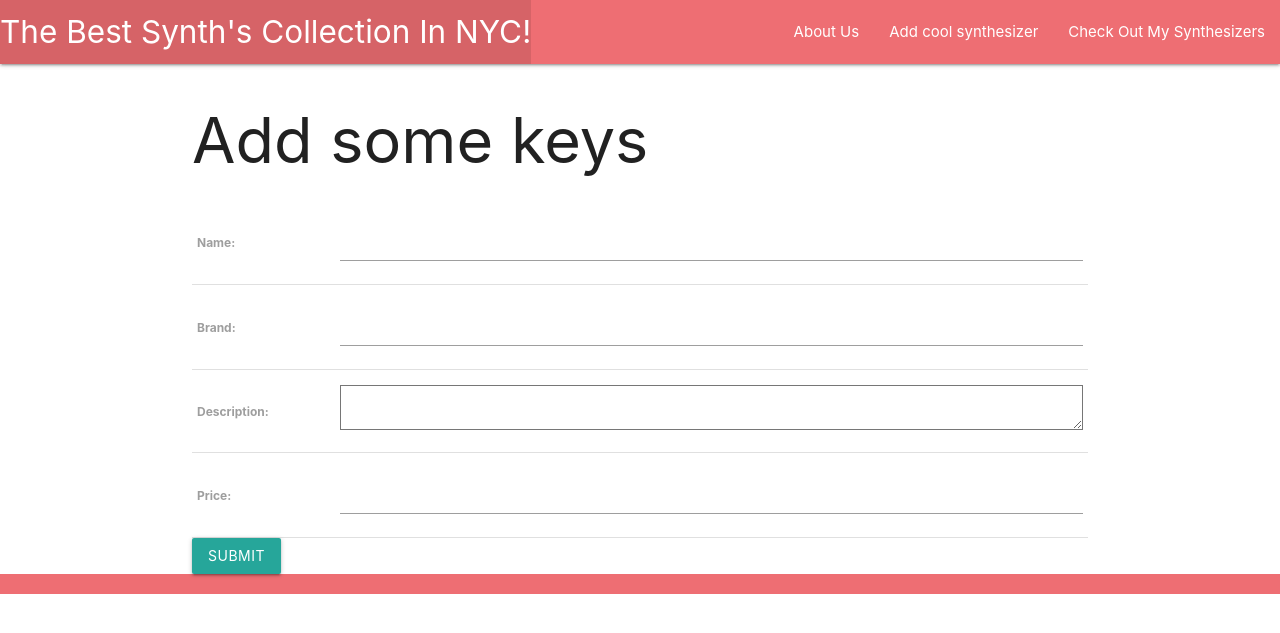
After one commit to jquan114/synthcollector_django, a Django app: page /synths/create/ in a window 1280 px wide. The commit adds this page. Shown: the top 633 px of the page. Run offline with Django 4.2, Linux system fonts and the light colour scheme.

Commit message:
wip: update /edit/delete functionality working for project 4

```diff
--- a/main_app/models.py
+++ b/main_app/models.py
@@ -1,6 +1,7 @@
 from pydoc import describe
 from unicodedata import name
 from django.db import models
+from django.urls import reverse
 
 # Create your models here.
 class Synth(models.Model):
@@ -11,3 +12,6 @@ class Synth(models.Model):
 
     def __str__(self):
         return self.name
+
+    def get_absolute_url(self):
+        return reverse('detail', kwargs={'synth_id':self.id})
--- a/main_app/templates/base.html
+++ b/main_app/templates/base.html
@@ -1,16 +1,17 @@
 {% load static %}
 <!DOCTYPE html>
 <html lang="en">
+
 <head>
     <meta charset="UTF-8" />
     <meta name="viewport" content="width=device-width, initial-scale=1.0" />
     <meta http-equiv="X-UA-Compatible" content="ie=edge" />
     <title>Synth Collector</title>
-    <link
-      href="https://cdnjs.cloudflare.com/ajax/libs/materialize/1.0.0/css/materialize.min.css"
-      rel="stylesheet" type="text/css" href="{% static 'css/style.css' %}" />
+    <link href="https://cdnjs.cloudflare.com/ajax/libs/materialize/1.0.0/css/materialize.min.css" rel="stylesheet"
+        type="text/css" href="{% static 'css/style.css' %}" />
 
 </head>
+
 <body>
     <header class="navbar-fixed">
         <nav>
@@ -21,8 +22,9 @@
                     </li>
                 </ul>
                 <ul class="right">
-            <li><a href="/about">About</a></li>
-            <li><a href="/synths">Check Out My Synthesizers </a></li>
+                    <li><a href="{% url 'about' %}">About Us</a></li>
+                    <li><a href="{% url 'synths_create' %}">Add cool synthesizer</a></li>
+                    <li><a href="{% url 'index' %}">Check Out My Synthesizers </a></li>
                 </ul>
             </div>
         </nav>
@@ -34,4 +36,5 @@
         </div>
     </footer>
 </body>
+
 </html>
--- /dev/null
+++ b/main_app/templates/main_app/synth_form.html
@@ -0,0 +1,17 @@
+{% extends 'base.html' %}
+{% block content %}
+
+{% if object %}
+<h1>Edit <span class="teal-text">{{synth.name}}</span></h1>
+{% else %}
+<h1> Add some keys </h1>
+{% endif %}
+
+<form action="" method="post">
+    {% csrf_token %}
+    <table>
+        {{ form.as_table }}
+    </table>
+    <input type="submit" value="Submit" class="btn" />
+</form>
+{% endblock %}
--- a/main_app/templates/synths/detail.html
+++ b/main_app/templates/synths/detail.html
@@ -13,6 +13,10 @@
         <p> Price: Piano</p>
         {% endif %}
     </div>
+    <div class="card-action">
+        <a href="{% url 'synths_update' synth.id %}">Edit</a>
+        <a href="{% url 'synths_delete' synth.id %}">Delete</a>
+      </div>
 </div>
 
 {% endblock %}
--- a/main_app/urls.py
+++ b/main_app/urls.py
@@ -7,4 +7,7 @@ urlpatterns = [
     path('about/',views.about,name='about'),
     path('synths/',views.synths_index,name='index'),
     path('synths/<int:synth_id>/', views.synths_detail, name='detail'),
+    path('synths/create/',views.SynthCreate.as_view(),name='synths_create'),
+    path('synths/<int:pk>/update/', views.SynthUpdate.as_view(), name='synths_update'),
+    path('synths/<int:pk>/delete/', views.SynthDelete.as_view(), name='synths_delete'),
 ]
--- a/main_app/views.py
+++ b/main_app/views.py
@@ -1,6 +1,9 @@
 from django.shortcuts import render
 from django.http import HttpResponse
 from .models import Synth
+from django.views.generic.edit import CreateView,UpdateView,DeleteView
+from .models import Synth
+
 # Create your views here.
 
 def home(request):
@@ -17,4 +20,17 @@ def synths_detail(request, synth_id):
     synth = Synth.objects.get(id=synth_id)
     return render(request,'synths/detail.html', {'synth': synth})
 
+
 #Add the Synth class & list view function below the imports
+class SynthCreate(CreateView):
+    model = Synth
+    fields = ['name','brand','description','price']
+    success_url = '/synths/'
+
+class SynthUpdate(UpdateView):
+    model = Synth
+    fields = ['name','brand','description','price']
+
+class SynthDelete(DeleteView):
+    model = Synth
+    success_url= '/synths/'
```
Also changed, not shown: main_app/templates/main_app/synth_confirm_delete.html (added, +16 -0 lines). Lines whose indentation alone changed are shown as unchanged.
